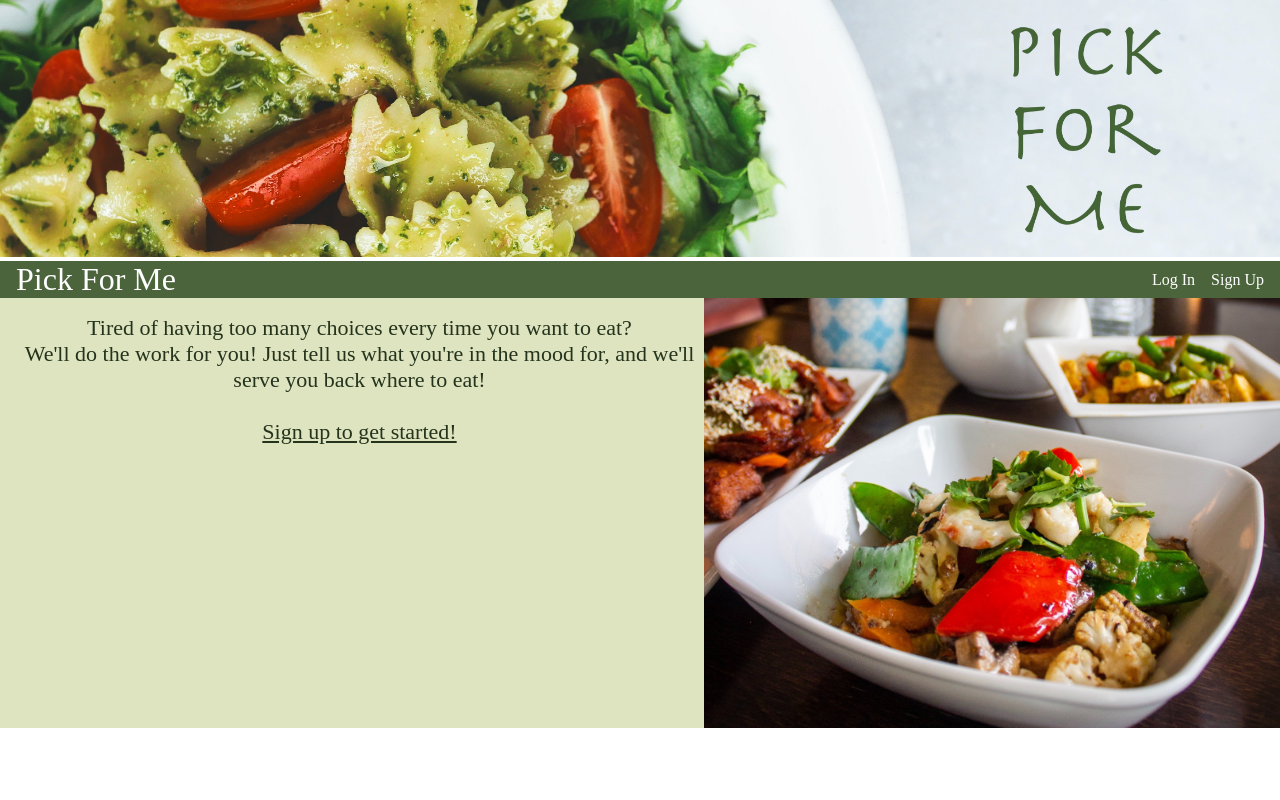
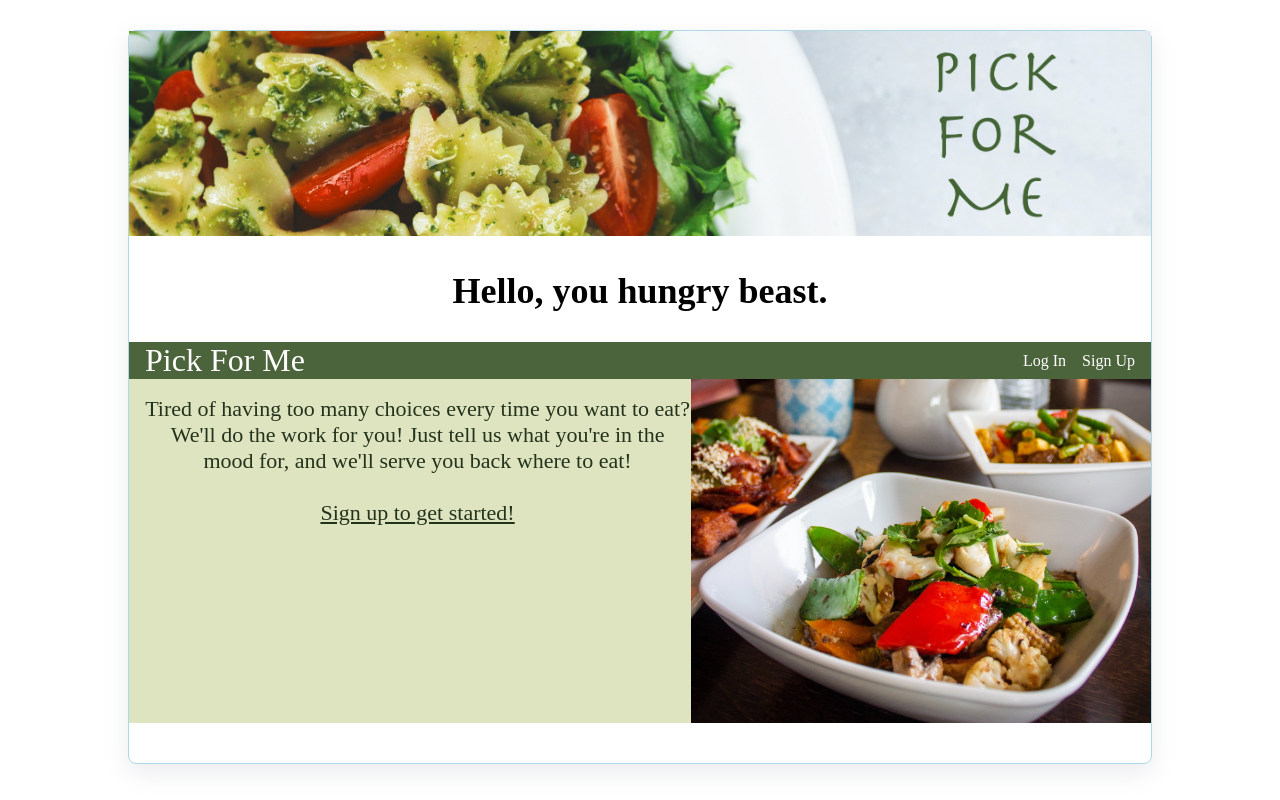
Before and after one commit to Wobbegong-io/scratch, a React app: page / in a window 1280 px wide. Built offline with nearby package versions, Linux system fonts and the light colour scheme.

Commit message:
added styling for header welcome msg and app container

```diff
--- a/client/App.jsx
+++ b/client/App.jsx
@@ -5,9 +5,11 @@ import SignUp from './components/SignUp';
 import Home from './components/Home';
 import Saved from './components/Saved';
 import Landing from './components/Landing';
-import Banner from './components/Banner';
+import Banner from './components/Header/Banner';
+import Welcome from "./components/Header/Welcome";
 import { HashRouter, Routes, Route } from 'react-router-dom';
 import './style.css';
+import './app.css';
 
 /**
  *
@@ -17,28 +19,29 @@ import './style.css';
 export default function App() {
 
   const [signedIn, setSignedIn] = useState(false);
+  const [loggedInUsername, setLoggedInUsername] = useState("")
 
   return (
+    <div id="app">
       <HashRouter>
         <Banner />
-      {/*
+        <Welcome username={loggedInUsername} />
 
-      //Quick initial way to simulate logging in
-
-      <button onClick={() => setSignedIn(!signedIn)}>
-        {signedIn ? "log out" : "login"}
-      </button> */}
         <Routes>
-
-        <Route path="/" element={<Landing signedIn={signedIn} setSignedIn={setSignedIn} />} />
+          <Route
+            path="/"
+            element={<Landing signedIn={signedIn} setSignedIn={setSignedIn} />}
+          />
           <Route path="/LogIn" element={<LogIn setSignedIn={setSignedIn} />} />
-        <Route path="/SignUp" element={<SignUp setSignedIn={setSignedIn} />} />
+          <Route
+            path="/SignUp"
+            element={<SignUp setSignedIn={setSignedIn} />}
+          />
 
           <Route path="/Home" element={<Home signedIn={signedIn} />} />
           <Route path="/Saved" element={<Saved />} />
-
         </Routes>
       </HashRouter>
-
-  )
+    </div>
+  );
 }
--- /dev/null
+++ b/client/app.css
@@ -0,0 +1,10 @@
+#app {
+  margin: 0 auto;
+  margin-top: 30px;
+  max-width: 80%;
+  min-width: 600px;
+  padding-bottom: 40px;
+  border: 1px solid lightblue;
+  border-radius: 8px;
+  box-shadow: rgba(149, 157, 165, 0.2) 0px 8px 24px;
+}
--- a/client/components/Banner.jsx
+++ b/client/components/Header/Banner.jsx
@@ -1,6 +1,6 @@
 //this component will be the parent component for passing state
 import React from 'react';
-import bannerImage from '../../images/banner.jpg';
+import bannerImage from '../../../images/banner.jpg';
 
 export default function Banner() {
   return (
--- /dev/null
+++ b/client/components/Header/Welcome.jsx
@@ -0,0 +1,14 @@
+import React from 'react';
+import ('./header.css');
+
+export default function Welcome({ username }) {
+  if (username) {
+    return (
+      <div id="welcomeMsg">
+        Hello {username} ! What are you in the mood for?{' '}
+      </div>
+    );
+  } else {
+    return <div id="welcomeMsg">Hello, you hungry beast.</div>;
+  }
+}
--- /dev/null
+++ b/client/components/Header/header.css
@@ -0,0 +1,6 @@
+#welcomeMsg{
+  font-size: 36px;
+  font-weight: bold;
+  text-align: center;
+  padding: 30px
+}
--- a/client/components/Landing.jsx
+++ b/client/components/Landing.jsx
@@ -1,7 +1,7 @@
 //this component will be the parent component for passing state
 import React from 'react';
 import { useState } from 'react';
-import NavBar1 from './NavBar1';
+import NavBar1 from './Header/NavBar1';
 import NavBar2 from './NavBar2';
 import Intro from './Intro';
 import Home from './Home';
--- a/client/components/LogIn.jsx
+++ b/client/components/LogIn.jsx
@@ -4,7 +4,7 @@ import { Link, useNavigate } from 'react-router-dom';
 import { useState } from 'react';
 import axios from 'axios';
 
-export default function LogIn({ setSignedIn }) {
+export default function LogIn({ setSignedIn, setLoggedInUsername }) {
 
   const navigate = useNavigate();
   const [user, setUser] = useState({ username: '', password: '' });
@@ -30,6 +30,7 @@ export default function LogIn({ setSignedIn }) {
           console.log("successful logging in");
           console.log(response.status)
           setSignedIn(true);
+          setLoggedInUsername(response.user)
           /**
           * in order for the state setting above to work, react router's navigate was used,
           *  instead of //window.location = '/#/Home'
```
Also changed, not shown: client/components/Header/NavBar1.jsx (renamed from client/components/NavBar1.jsx), 1 other file (tests, documents, lock files or other folders). Lines whose indentation alone changed are shown as unchanged.
